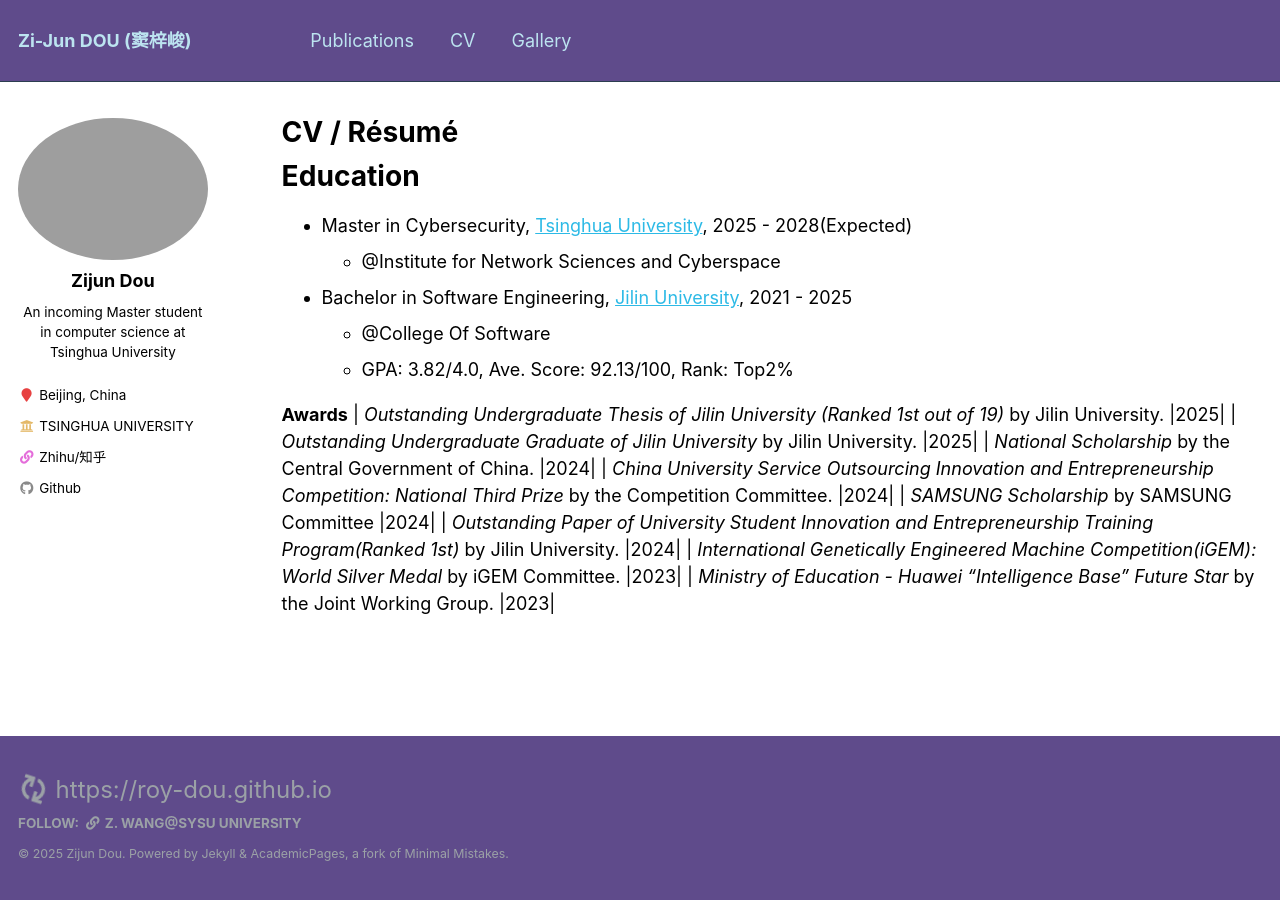
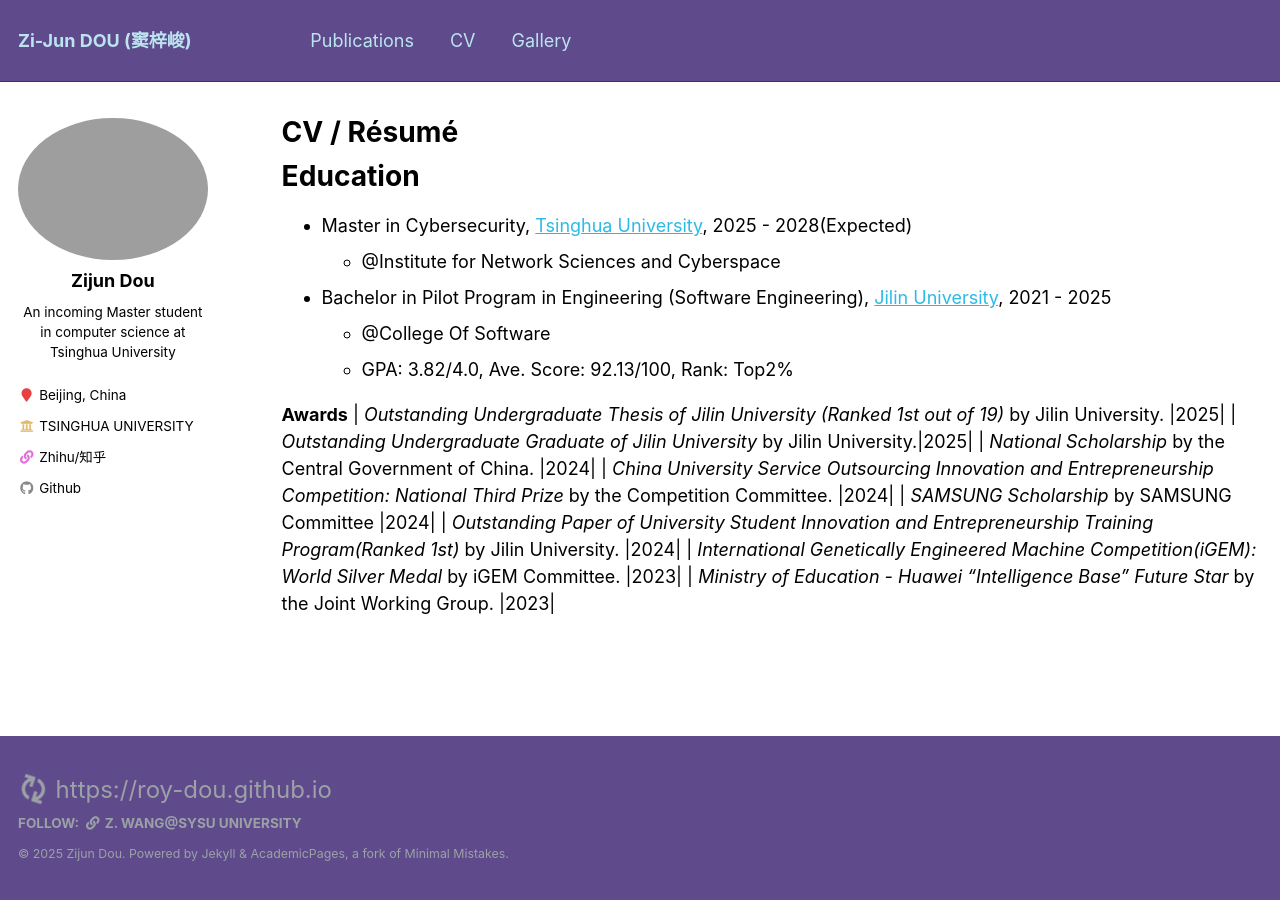
Before and after one commit to ROY-DOU/ROY-DOU.github.io, a Jekyll site: the page built from _pages/cv.md, in a window 1280 px wide. Built offline with Jekyll 4.4.1, drawn with Linux system fonts in a browser that asks for light colours.

Commit message:
update cv

```diff
--- a/_pages/cv.md
+++ b/_pages/cv.md
@@ -14,15 +14,13 @@ Education
 * Master in Cybersecurity, [Tsinghua University](https://www.tsinghua.edu.cn/en/), 2025 - 2028(Expected)
   * @Institute for Network Sciences and Cyberspace
 
-* Bachelor in Software Engineering, [Jilin University](https://www.jlu.edu.cn/), 2021 - 2025
+* Bachelor in Pilot Program in Engineering (Software Engineering), [Jilin University](https://www.jlu.edu.cn/), 2021 - 2025
   * @College Of Software
   * GPA: 3.82/4.0, Ave. Score: 92.13/100, Rank: Top2%
 
 **Awards**
-| *Outstanding Undergraduate Thesis of Jilin University (Ranked 1st out of 19)* by Jilin University.
-|2025|
-| *Outstanding Undergraduate Graduate of Jilin University* by Jilin University.
-|2025|
+| *Outstanding Undergraduate Thesis of Jilin University (Ranked 1st out of 19)* by Jilin University. |2025|
+| *Outstanding Undergraduate Graduate of Jilin University* by Jilin University.|2025|
 | *National Scholarship* by the Central Government of China.            |2024|
 | *China University Service Outsourcing Innovation and Entrepreneurship Competition: National Third Prize* by the Competition Committee.   |2024|
 | *SAMSUNG Scholarship* by SAMSUNG Committee              |2024|
```
